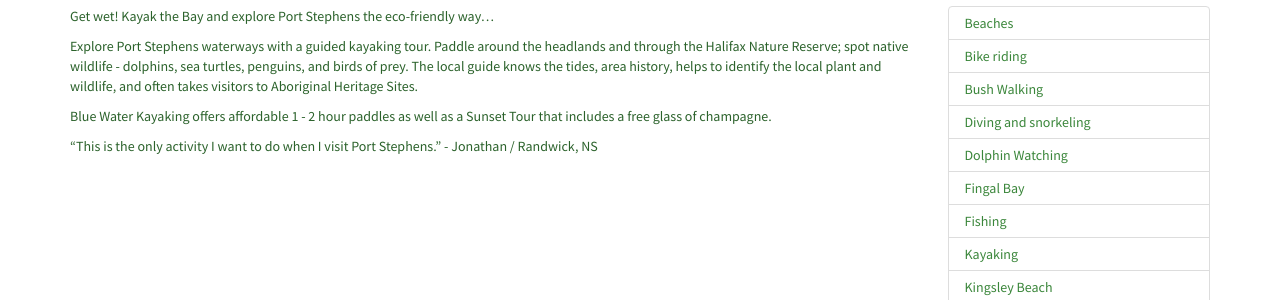
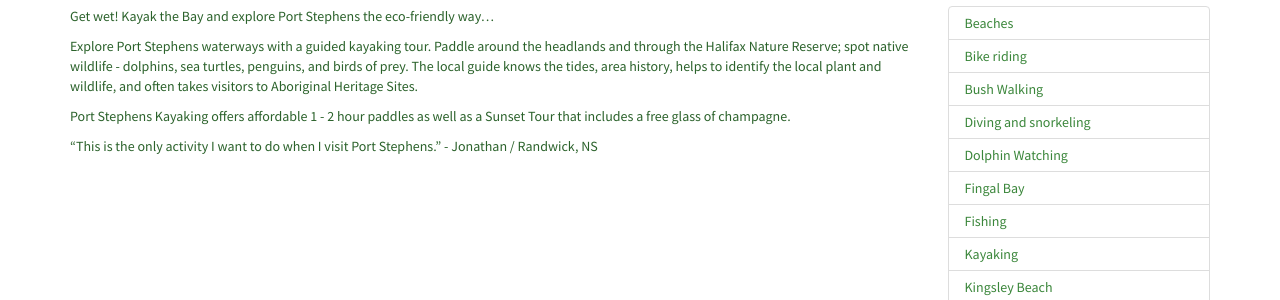
Before and after one commit to samuraibeach/samurai, a Jekyll site: the page built from _activities/08_kayaking.md, in a window 1280 px wide and 1275 px high. Shown: the part 567-867 px from the top of the window. Built offline with Jekyll 4.4.1, drawn with Linux system fonts in a browser that asks for light colours.

Commit message:
Update from Forestry.io admin@samuraiportstephens.com.au updated _activities/08_kayaking.md

```diff
--- a/_activities/08_kayaking.md
+++ b/_activities/08_kayaking.md
@@ -5,13 +5,15 @@ permalink: "/activities/kayaking"
 redirect_from: "/Activities/article/kayaking/"
 parent: "/activities/"
 coverpicture: coverpic-activities
+images: []
 
 ---
 ### Kayaking
+
 Get wet! Kayak the Bay and explore Port Stephens the eco-friendly way...
 
 Explore Port Stephens waterways with a guided kayaking tour. Paddle around the headlands and through the Halifax Nature Reserve; spot native wildlife - dolphins, sea turtles, penguins, and birds of prey. The local guide knows the tides, area history, helps to identify the local plant and wildlife, and often takes visitors to Aboriginal Heritage Sites.
 
-Blue Water Kayaking offers affordable 1 - 2 hour paddles as well as a Sunset Tour that includes a free glass of champagne.
+Port Stephens Kayaking offers affordable 1 - 2 hour paddles as well as a Sunset Tour that includes a free glass of champagne.
 
 "This is the only activity I want to do when I visit Port Stephens." - Jonathan / Randwick, NS
```
